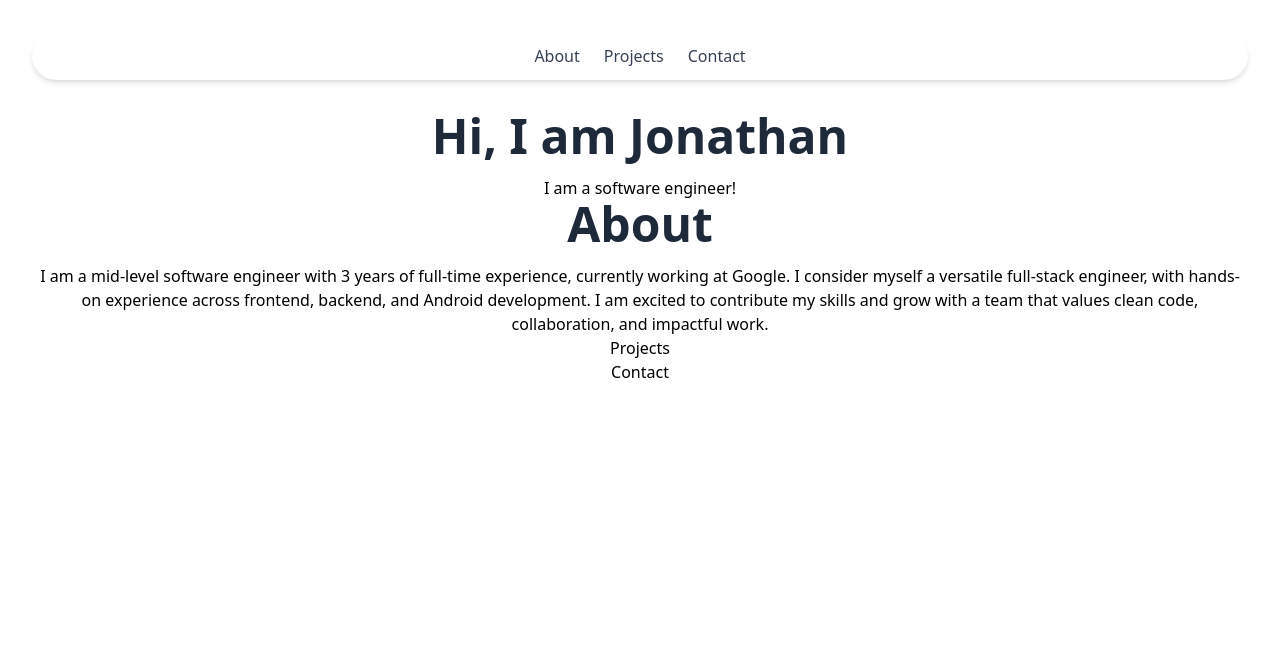
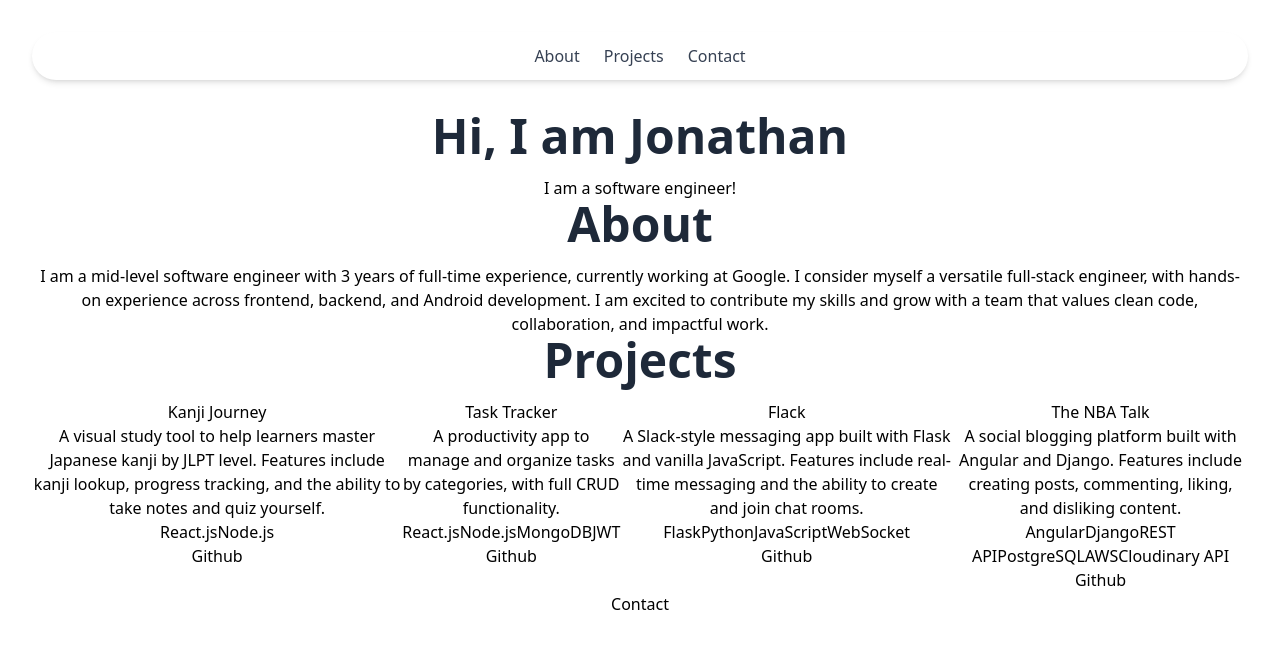
Before and after one commit to JoeKabongo/my-porfolio, a React (Vite) app: page / in a window 1280 px wide. Shown: the top 648 px of the page. Built offline with nearby package versions, Linux system fonts and the light colour scheme.

Commit message:
add project section

```diff
--- /dev/null
+++ b/src/components/ProjectCard.tsx
@@ -0,0 +1,21 @@
+import React from 'react'
+import type { Project } from '../data/projects'
+
+type Props = {
+  project: Project
+}
+
+export const ProjectCard = ({ project }: Props) => {
+  return (
+    <div>
+      <h2>{project.title}</h2>
+      <p>{project.description} </p>
+      <div>
+        {project.stack.map((tech) => (
+          <span>{tech}</span>
+        ))}
+      </div>
+      <a href={project.githubLink}> Github </a>
+    </div>
+  )
+}
--- a/src/components/Projects.tsx
+++ b/src/components/Projects.tsx
@@ -1,7 +1,18 @@
 import React from 'react'
+import { ProjectCard } from './ProjectCard'
+import projects from '../data/projects'
 
 const Projects = () => {
-  return <div>Projects</div>
+  return (
+    <section>
+      <h1 className="text-5xl font-bold text-gray-800 mb-4">Projects</h1>
+      <div className="flex justify-start">
+        {projects.map((project) => (
+          <ProjectCard project={project} />
+        ))}
+      </div>
+    </section>
+  )
 }
 
 export default Projects
--- /dev/null
+++ b/src/data/projects.ts
@@ -0,0 +1,52 @@
+export type Project = {
+  previewImageLink: string
+  title: string
+  stack: string[]
+  description: string
+  githubLink: string
+  demoLink?: string // optional for future use
+}
+
+const projects: Project[] = [
+  {
+    previewImageLink: '', // or keep it empty if you're not using images yet
+    title: 'Kanji Journey',
+    stack: ['React.js', 'Node.js'],
+    description:
+      'A visual study tool to help learners master Japanese kanji by JLPT level. Features include kanji lookup, progress tracking, and the ability to take notes and quiz yourself.',
+    githubLink: 'https://github.com/JoeKabongo/kanji-journey',
+  },
+  {
+    previewImageLink: '',
+    title: 'Task Tracker',
+    stack: ['React.js', 'Node.js', 'MongoDB', 'JWT'],
+    description:
+      'A productivity app to manage and organize tasks by categories, with full CRUD functionality.',
+    githubLink: 'https://github.com/JoeKabongo/Task-Tracker',
+  },
+  {
+    previewImageLink: 'flack.png',
+    title: 'Flack',
+    description:
+      'A Slack-style messaging app built with Flask and vanilla JavaScript. Features include real-time messaging and the ability to create and join chat rooms.',
+    stack: ['Flask', 'Python', 'JavaScript', 'WebSocket'],
+    githubLink: 'https://github.com/JoeKabongo/Flack',
+  },
+  {
+    previewImageLink: '',
+    title: 'The NBA Talk',
+    description:
+      'A social blogging platform built with Angular and Django. Features include creating posts, commenting, liking, and disliking content.',
+    stack: [
+      'Angular',
+      'Django',
+      'REST API',
+      'PostgreSQL',
+      'AWS',
+      'Cloudinary API',
+    ],
+    githubLink: 'https://github.com/JoeKabongo/NBA-talk-frontend',
+  },
+]
+
+export default projects
```
